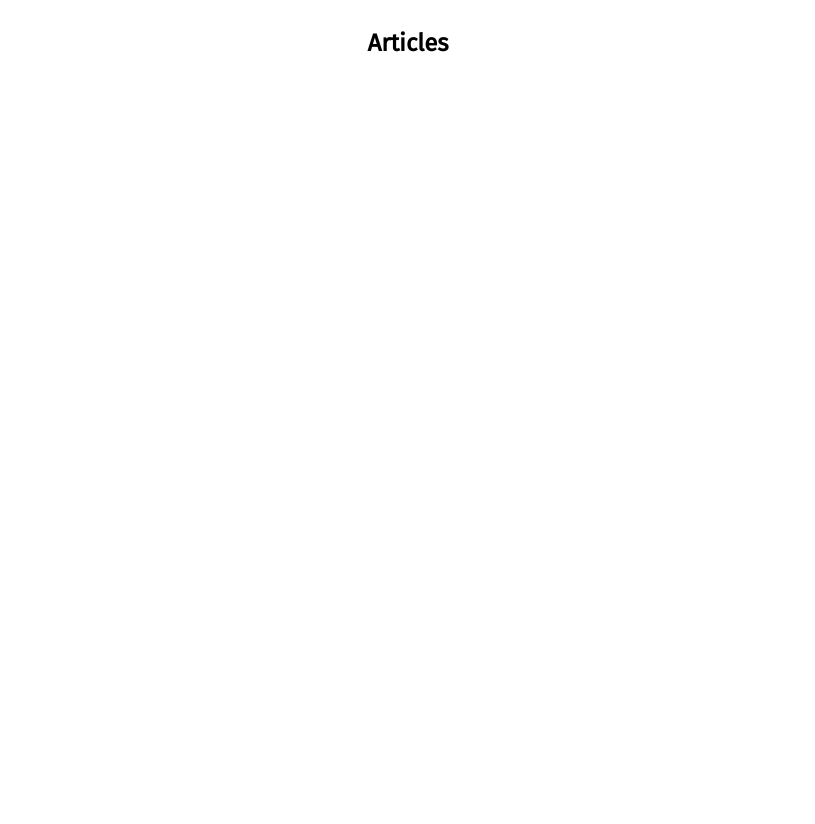
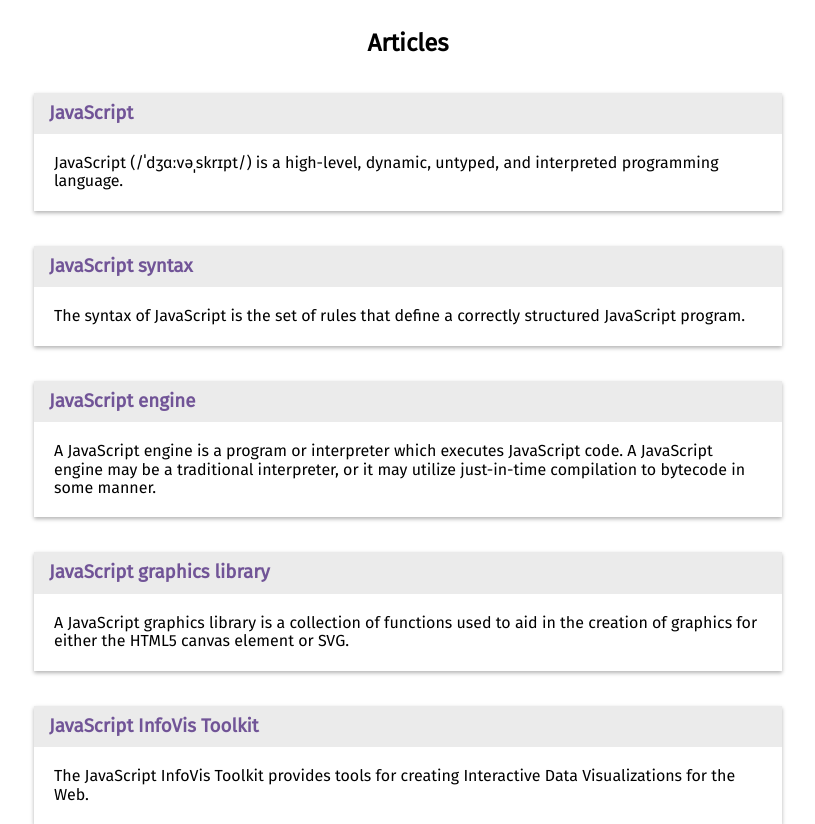
Before and after one commit to skhamoud/wiki-engine, a React (Create React App) app: page /articles in a window 1280 px wide. Shown: the top 824 px of the page, without its empty margins (232-1047 px from the left). Before the commit the page ends 800 px from the top, so only its background shows below. Built offline with nearby package versions, Linux system fonts and the light colour scheme.

Commit message:
Search-btn styles

```diff
--- a/src/App.css
+++ b/src/App.css
@@ -35,7 +35,16 @@ a {
   padding-top: 25vh; }
 
 .search-btn_home {
-  animation: hover infinite 2s ease-in-out alternate-reverse; }
+  animation: hover infinite 2s ease-in-out alternate-reverse;
+  animation: hover 2s alternate infinite ease-in-out;
+  width: 30vh;
+  position: absolute;
+  top: 25vh;
+  left: 2vw; }
+
+@media (min-width: 820px) {
+  .search-btn_home {
+    left: 18vw; } }
 
 .searchbox {
   display: none;
@@ -86,35 +95,47 @@ a {
   background: rgba(0, 0, 0, 0.6); }
 
 .search-btn {
-  cursor: pointer;
-  animation: hover 2s alternate infinite ease-in-out;
-  width: 30vh;
-  position: absolute;
-  top: 25vh;
-  left: 2vw; }
-
-@media (min-width: 820px) {
-  .search-btn {
-    left: 18vw; } }
+  cursor: pointer; }
 
 .articles {
-  padding: 10px 10vw; }
+  padding: 10px;
+  position: relative; }
+
+.articles h1 {
+  text-align: left;
+  color: #95989A; }
+
+@media (min-width: 800px) {
+  .articles h1 {
+    text-align: center; } }
+
+.search-btn_articles {
+  width: 3em;
+  position: absolute;
+  top: 4vh;
+  right: 20px; }
 
 .articles-ul {
   list-style: none;
   margin: 0 auto;
-  padding: 0; }
+  padding: 0 3vw; }
+
+@media (min-width: 850px) {
+  .articles-ul {
+    padding: 0 20vw; } }
 
 .article {
-  box-shadow: 0 2px 2px rgba(0, 0, 0, 0.3);
-  margin-top: 30px; }
+  box-shadow: 0 2px 4px rgba(0, 0, 0, 0.3);
+  margin-top: 35px;
+  text-align: left; }
 
 .article-title {
   background: #EBEBEB;
   color: #715497;
-  margin-top: 0;
+  margin: 0;
   padding: 10px 15px;
   text-align: left; }
 
 .article-extract {
+  margin: 0;
   padding: 20px; }
--- a/src/App.jsx
+++ b/src/App.jsx
@@ -35,12 +35,12 @@ class App extends React.Component {
   componentWillMount() {
     // while offline use dummyData
 
-    // let data = Api.dummyData;
-    // this.setState({
-    //   titles: data[1],
-    //   extracts: data[2],
-    //   urls: data[3]
-    // });
+    let data = Api.dummyData;
+    this.setState({
+      titles: data[1],
+      extracts: data[2],
+      urls: data[3]
+    });
   }
   componentDidMount() {
 
@@ -55,10 +55,10 @@ class App extends React.Component {
       <div className="App" >
 
           <Route exact path='/' render={() => (
-            <Home onSearch={this.getArticles} />
+            <Home fetchArticles={this.getArticles} />
           )} />
           <Route path="/articles" render={() => (
-            <Articles data={data} />
+            <Articles data={data} fetchArticles={this.getArticles}/>
           )} />
 
       </div>
--- a/src/sass/_articles.scss
+++ b/src/sass/_articles.scss
@@ -1,23 +1,42 @@
 .articles {
-  padding: 10px 10vw;
+  padding: 10px;
+  position: relative;
+  h1 {
+    text-align: left;
+    color: $primary;
+
+    @media(min-width: 800px) {
+      text-align: center;
+    }
+  }
+}
+.search-btn_articles{
+  width: 3em;
+  position: absolute;
+  top:  4vh;
+  right: 20px;
 }
 .articles-ul {
   list-style: none;
   margin: 0 auto;
-  padding: 0;
+  padding: 0 3vw;
+  @media (min-width: 850px) {
+    padding: 0 20vw;
+  }
 }
-
 .article {
-  box-shadow: 0 2px 2px $shadow-1;
-  margin-top: 30px;
+  box-shadow: 0 2px 4px $shadow-1;
+  margin-top: 35px;
+  text-align: left;
 }
 .article-title {
   background: $secondary;
   color: $accent;
-  margin-top: 0;
+  margin: 0;
   padding: 10px 15px;
   text-align: left;
 }
 .article-extract {
+  margin: 0;
   padding: 20px;
 }
```
Also changed, not shown: src/sass/_home.scss (+8 -0 lines), src/sass/_searchComponent.scss (+0 -8 lines).
